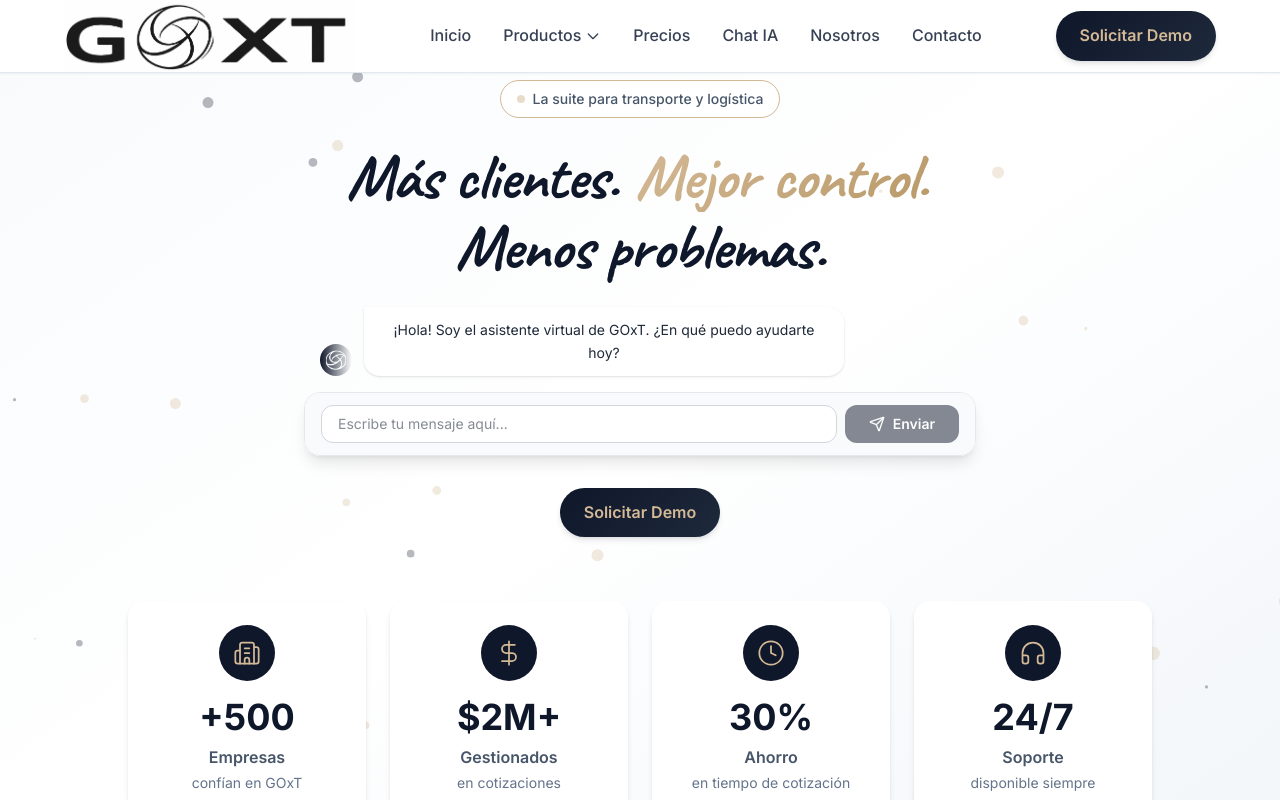
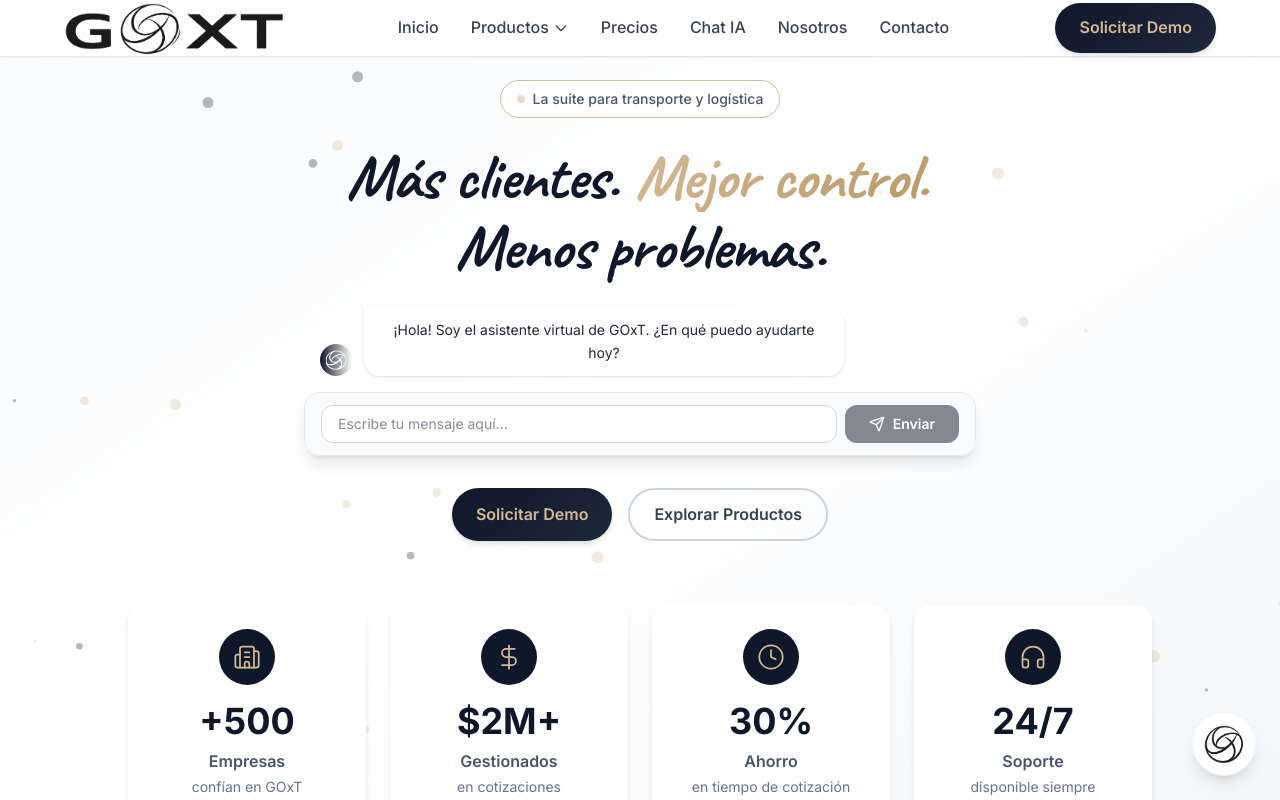
Before and after one commit to KevinCollio27/goxt-website, a Next.js app: page / in a window 1280 px wide. Shown: the top 800 px of the page. Built offline with nearby package versions, Linux system fonts and the light colour scheme.

Commit message:
Boton chatbot siempre abajo

```diff
--- a/src/app/layout.tsx
+++ b/src/app/layout.tsx
@@ -5,6 +5,7 @@
 import { Footer } from "@/components/layout/Footer";
 import { GoogleAnalytics } from "@/components/layout/GoogleAnalytics";
 import { ChatProvider } from "@/context/ChatContext";
+import { ChatWidget } from "@/components/ui/ChatWidget";
 
 // Fuente principal para body text
 const inter = Inter({
@@ -82,6 +83,7 @@
           <Header />
           <main>{children}</main>
           <Footer />
+          <ChatWidget />
         </ChatProvider>
       </body>
     </html>
--- a/src/components/layout/Header.tsx
+++ b/src/components/layout/Header.tsx
@@ -44,9 +44,9 @@
                     <Image
                         src="/assets/Logo-FondoBlanco.png"
                         alt="GOxT - Moving Forward"
-                        width={160}
-                        height={54}
-                        className="h-12 md:h-18 w-auto"
+                        width={140}
+                        height={50}
+                        className="h-12 md:h-14 w-auto"
                         priority
                     />
                 </Link>
--- a/src/components/sections/ComparisonSection.tsx
+++ b/src/components/sections/ComparisonSection.tsx
@@ -281,13 +281,13 @@
                             >
                                 Agendar demo gratuita
                             </a>
-                            {/*<a
+                            <a
                                 href="/precios"
                                 className="goxt-btn-secondary text-xl px-10 py-5 border-slate-700 text-slate-300 hover:border-cream hover:text-cream"
                                 style={{ borderColor: 'rgba(212, 185, 150, 0.2)' }}
                             >
                                 Ver planes
-                            </a>*/}
+                            </a>
                         </div>
                     </div>
                 </motion.div>
--- a/src/components/sections/HeroSection.tsx
+++ b/src/components/sections/HeroSection.tsx
@@ -250,12 +250,12 @@
                         >
                             Solicitar Demo
                         </Link>
-                        {/*<Link
+                        <Link
                             href="/productos"
                             className="goxt-btn-secondary text-lg px-8 py-4"
                         >
                             Explorar Productos
-                        </Link>*/}
+                        </Link>
                     </motion.div>
                 </div>
 
--- a/src/components/sections/ImplementationSection.tsx
+++ b/src/components/sections/ImplementationSection.tsx
@@ -330,13 +330,13 @@
                                 >
                                     Agendar consulta gratuita
                                 </a>
-                                {/*<a
+                                <a
                                     href="/nosotros"
                                     className="goxt-btn-secondary text-xl px-12 py-5 border-white/20 text-white hover:border-cream hover:text-cream"
                                     style={{ background: 'transparent' }}
                                 >
                                     Conocer equipo
-                                </a>*/}
+                                </a>
                             </div>
                         </div>
                     </div>
--- /dev/null
+++ b/src/components/ui/ChatWidget.tsx
@@ -0,0 +1,40 @@
+"use client";
+
+import Image from "next/image";
+import { useChat } from "@/context/ChatContext";
+import { AIChat } from "./AIChat";
+import { motion, AnimatePresence } from "framer-motion";
+
+export function ChatWidget() {
+    const { isChatOpen, setChatOpen } = useChat();
+
+    return (
+        <>
+            <AnimatePresence>
+                {!isChatOpen && (
+                    <motion.button
+                        initial={{ opacity: 0, scale: 0.8 }}
+                        animate={{ opacity: 1, scale: 1 }}
+                        exit={{ opacity: 0, scale: 0.8 }}
+                        whileHover={{ scale: 1.1 }}
+                        whileTap={{ scale: 0.9 }}
+                        onClick={() => setChatOpen(true)}
+                        className="fixed bottom-6 right-6 z-50 w-16 h-16 bg-white rounded-full shadow-lg flex items-center justify-center border border-gray-100 hover:shadow-xl transition-shadow overflow-hidden"
+                    >
+                        <div className="w-10 h-10 relative">
+                            <Image
+                                src="/assets/logo_central_negro.png"
+                                alt="Chat"
+                                fill
+                                className="object-contain"
+                            />
+                        </div>
+                        {/* Optional: Add a notification badge or pulse effect if needed later */}
+                    </motion.button>
+                )}
+            </AnimatePresence>
+
+            <AIChat isOpen={isChatOpen} onClose={() => setChatOpen(false)} />
+        </>
+    );
+}
```
